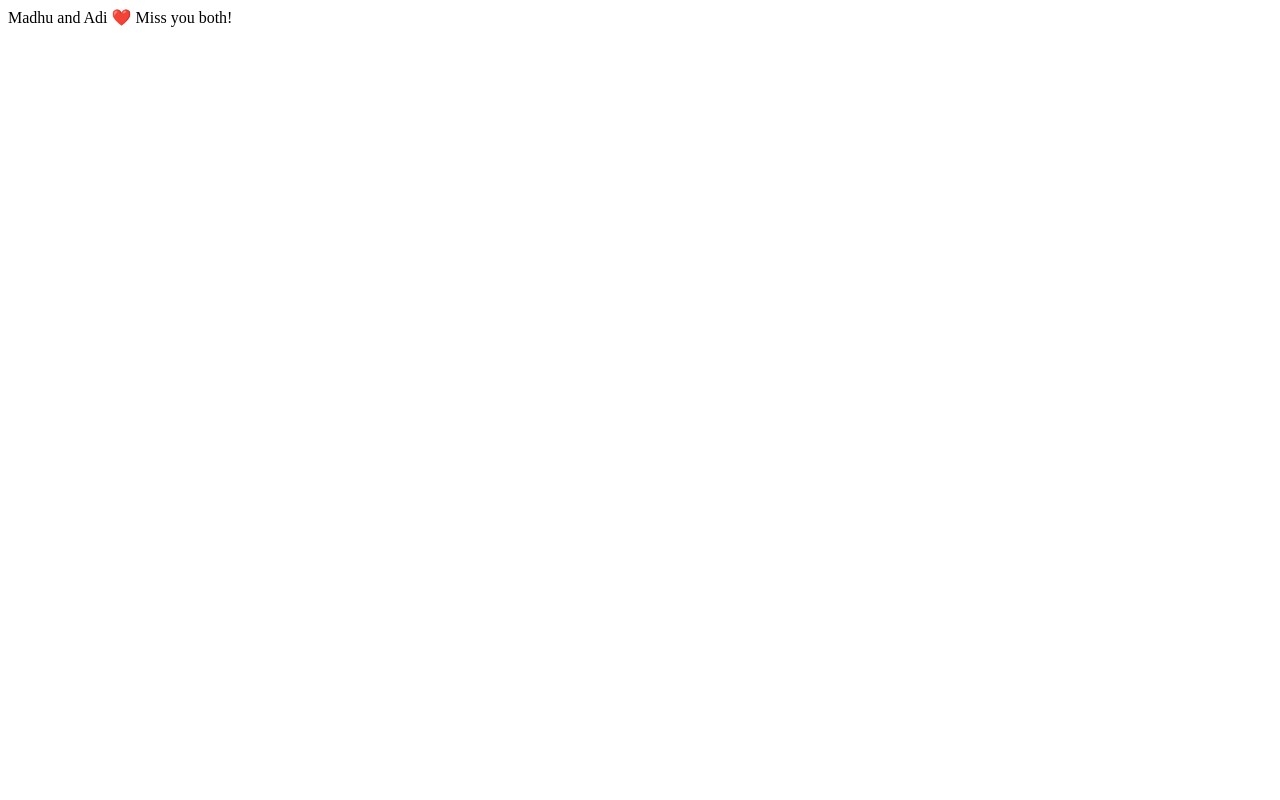
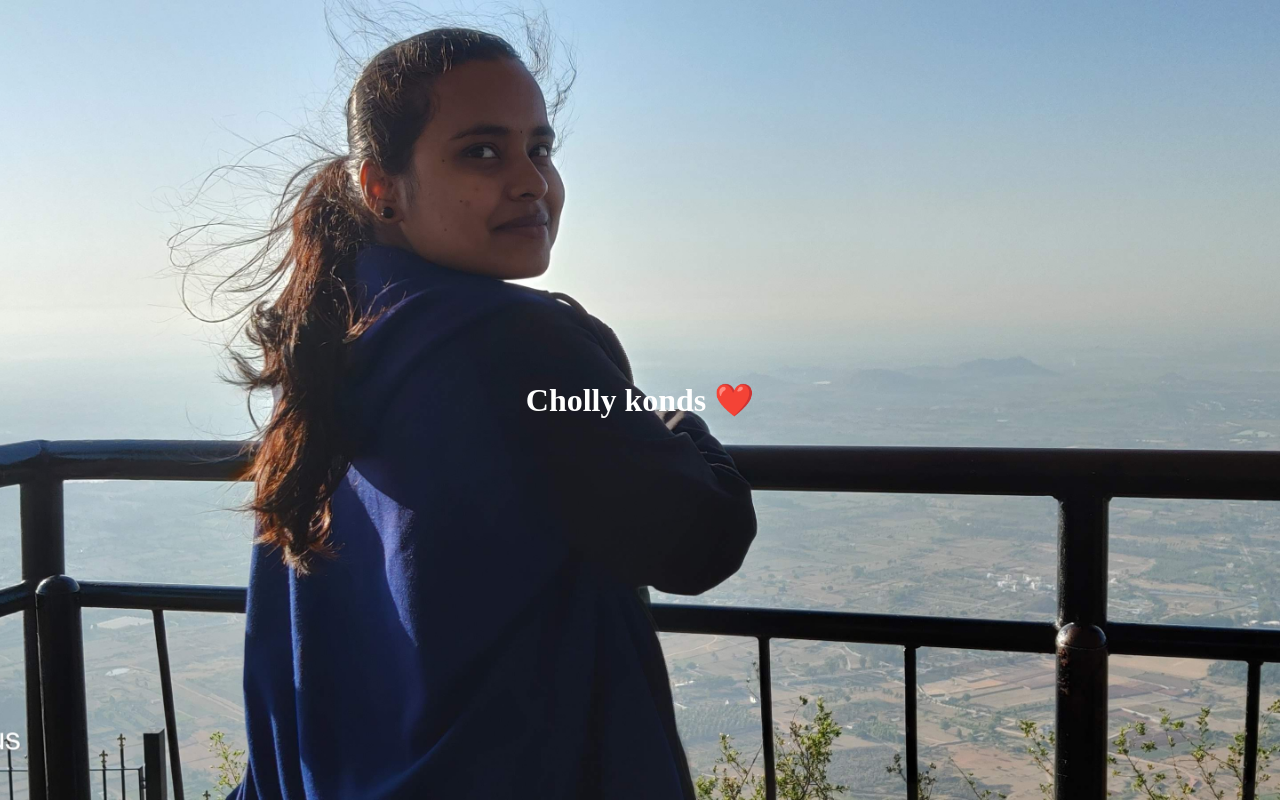
Before and after one commit to rushivt/Website, a plain HTML site: page index.html in a window 1280 px wide. Drawn offline with Linux system fonts and the light colour scheme.

Commit message:
Third commit

```diff
--- a/index.html
+++ b/index.html
@@ -1 +1,34 @@
-Madhu and Adi ❤️ Miss you both!
+<!DOCTYPE html>
+<html lang="en">
+<head>
+    <meta charset="UTF-8">
+    <meta name="viewport" content="width=device-width, initial-scale=1.0">
+    <title>Tirupathi Rushi Vedulapurapu</title>
+    <style>
+        body {
+            margin: 0;
+            padding: 0;
+            overflow: hidden;
+            background-image: url('madhu.jpg');
+            background-size: cover;
+            background-position: center;
+            background-attachment: fixed;
+            display: flex;
+            align-items: center;
+            justify-content: center;
+            height: 100vh;
+        }
+
+        /* You can add more styling for other elements in your HTML */
+        h1 {
+            text-align: center;
+            color: white; /* Set text color to white, for example */
+        }
+    </style>
+</head>
+<body>
+
+    <h1>Cholly konds ❤️</h1>
+    <!-- Your other HTML content goes here -->
+</body>
+</html>
```
Also changed, not shown: madhu.jpg (added).
